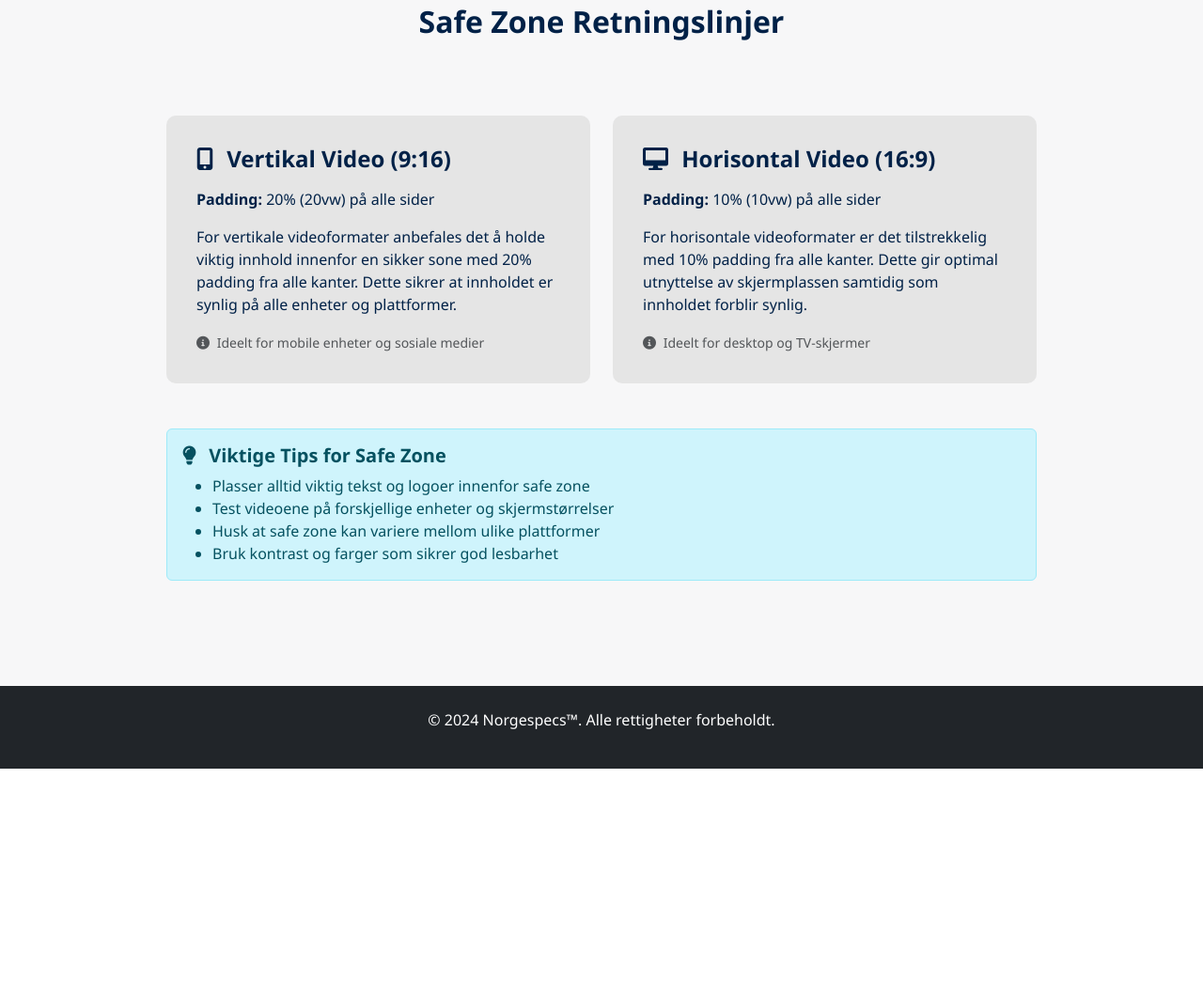
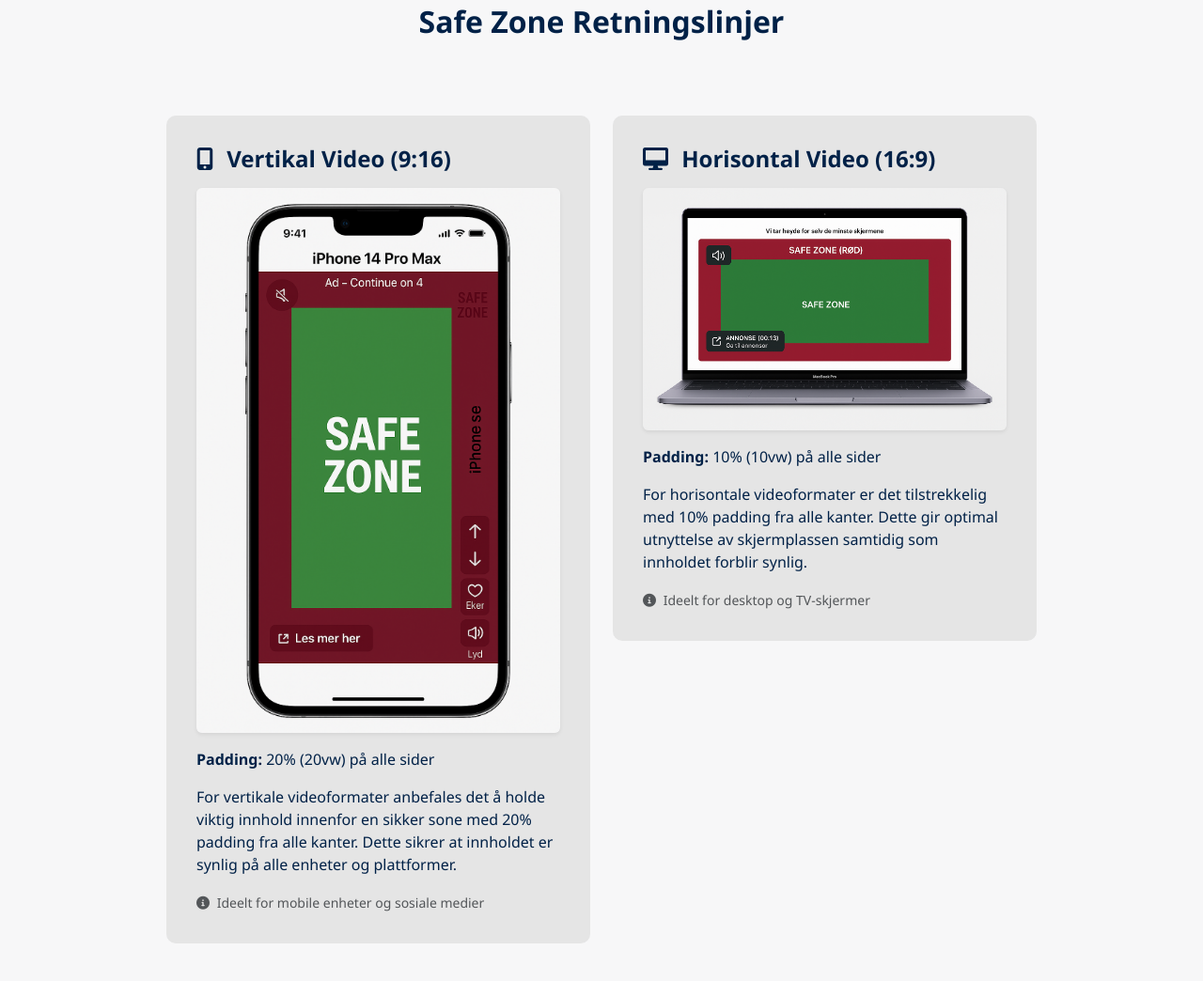
Before and after one commit to pedal88/norgespec, a Flask app: page / in a window 1280 px wide. Shown: the part 748-1792 px from the top of the page at 94% size. Before the commit the page ends 1566 px from the top, so only its background shows below. Run offline with Flask 3, Linux system fonts and the light colour scheme.

Commit message:
Added safe zone illustration images to main page

```diff
--- a/templates/index.html
+++ b/templates/index.html
@@ -77,6 +77,7 @@
                                 <i class="fas fa-mobile-alt me-2"></i>
                                 Vertikal Video (9:16)
                             </h4>
+                            <img src="{{ url_for('static', filename='img/vertical.png') }}" alt="Vertikal Safe Zone" class="img-fluid mb-3 rounded shadow-sm">
                             <p><strong>Padding:</strong> 20% (20vw) på alle sider</p>
                             <p>
                                 For vertikale videoformater anbefales det å holde viktig innhold innenfor en sikker sone med 20% padding fra alle kanter. Dette sikrer at innholdet er synlig på alle enheter og plattformer.
@@ -96,6 +97,7 @@
                                 <i class="fas fa-desktop me-2"></i>
                                 Horisontal Video (16:9)
                             </h4>
+                            <img src="{{ url_for('static', filename='img/horizontal.png') }}" alt="Horisontal Safe Zone" class="img-fluid mb-3 rounded shadow-sm">
                             <p><strong>Padding:</strong> 10% (10vw) på alle sider</p>
                             <p>
                                 For horisontale videoformater er det tilstrekkelig med 10% padding fra alle kanter. Dette gir optimal utnyttelse av skjermplassen samtidig som innholdet forblir synlig.
```
Also changed, not shown: static/img/horizontal.png (added), static/img/vertical.png (added).
